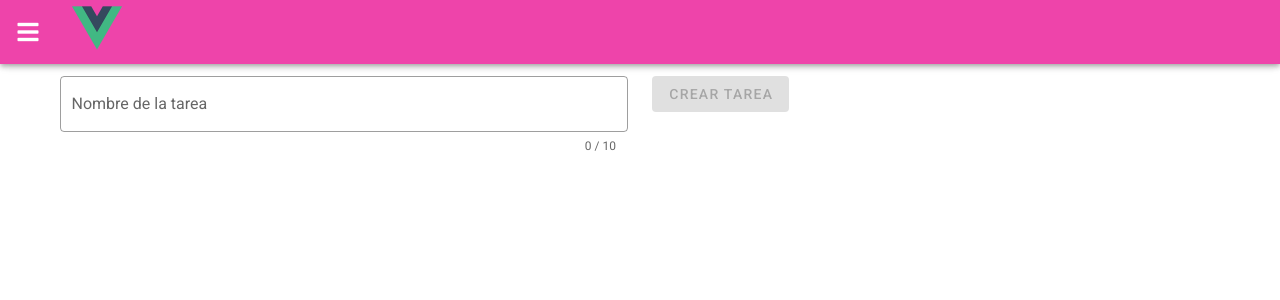
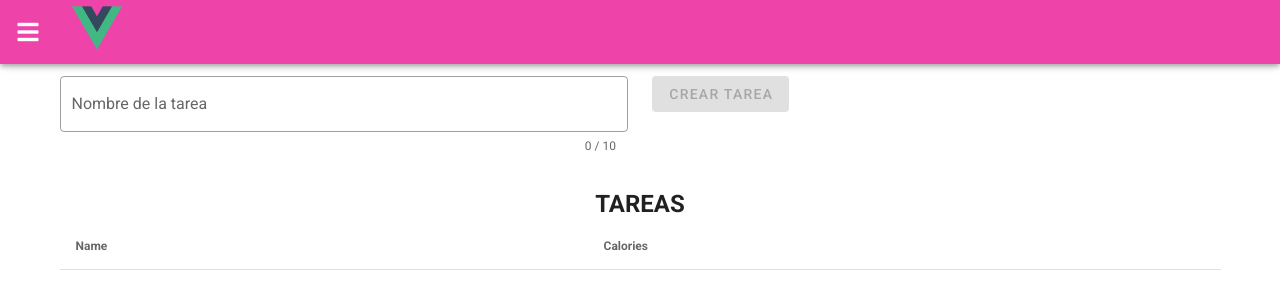
Before and after one commit to youfaska/vuepotions, a Vue app in the folder my-app-vue-potions/: page /lists in a window 1280 px wide. Shown: the top 300 px of the page. Built offline with nearby package versions, Linux system fonts and the light colour scheme; a small style sheet from the web is missing.

Commit message:
Gestion de tareas con una tabla

```diff
--- a/my-app-vue-potions/src/views/TodoList.vue
+++ b/my-app-vue-potions/src/views/TodoList.vue
@@ -11,10 +11,33 @@
             outlined
             required
           ></v-text-field>
-          {{newTask}}
         </v-col>
         <v-col cols="12" md="6">
           <v-btn type="submit" color="primary" :disabled="!valid">Crear tarea</v-btn>
+        </v-col>
+      </v-row>
+      <v-row>
+        <v-col col="12">
+          <h2 class="text-center">TAREAS</h2>
+          <v-simple-table :dense="false" :fixed-header="false" height="300">
+            <template v-slot:default>
+              <thead>
+                <tr>
+                  <th class="text-left">Name</th>
+                  <th class="text-left">Calories</th>
+                </tr>
+              </thead>
+              <tbody>
+                <tr v-for="(item, index) in tasks" :key="index">
+                  <td>
+                    <v-icon color="success" @click="completarTarea(item.text)" v-if="item.completed">far fa-check-square</v-icon>
+                    <v-icon @click="completarTarea(item.text)" v-else>far fa-square</v-icon>
+                  </td>
+                  <td>{{ item.text }}</td>
+                </tr>
+              </tbody>
+            </template>
+          </v-simple-table>
         </v-col>
       </v-row>
     </v-container>
@@ -44,6 +67,15 @@ export default {
       this.tasks.push(task);
       this.newTask = "";
       console.log(this.tasks);
+    },
+    completarTarea(taskText) {
+      console.log("entrando en la funcion de completar tareas");
+      for (let i = 0; i < this.tasks.length; i++) {
+        let task = this.tasks[i];
+        if (taskText === task.text) {
+          task.completed = !task.completed;
+        }
+      }
     }
   }
 };
```
